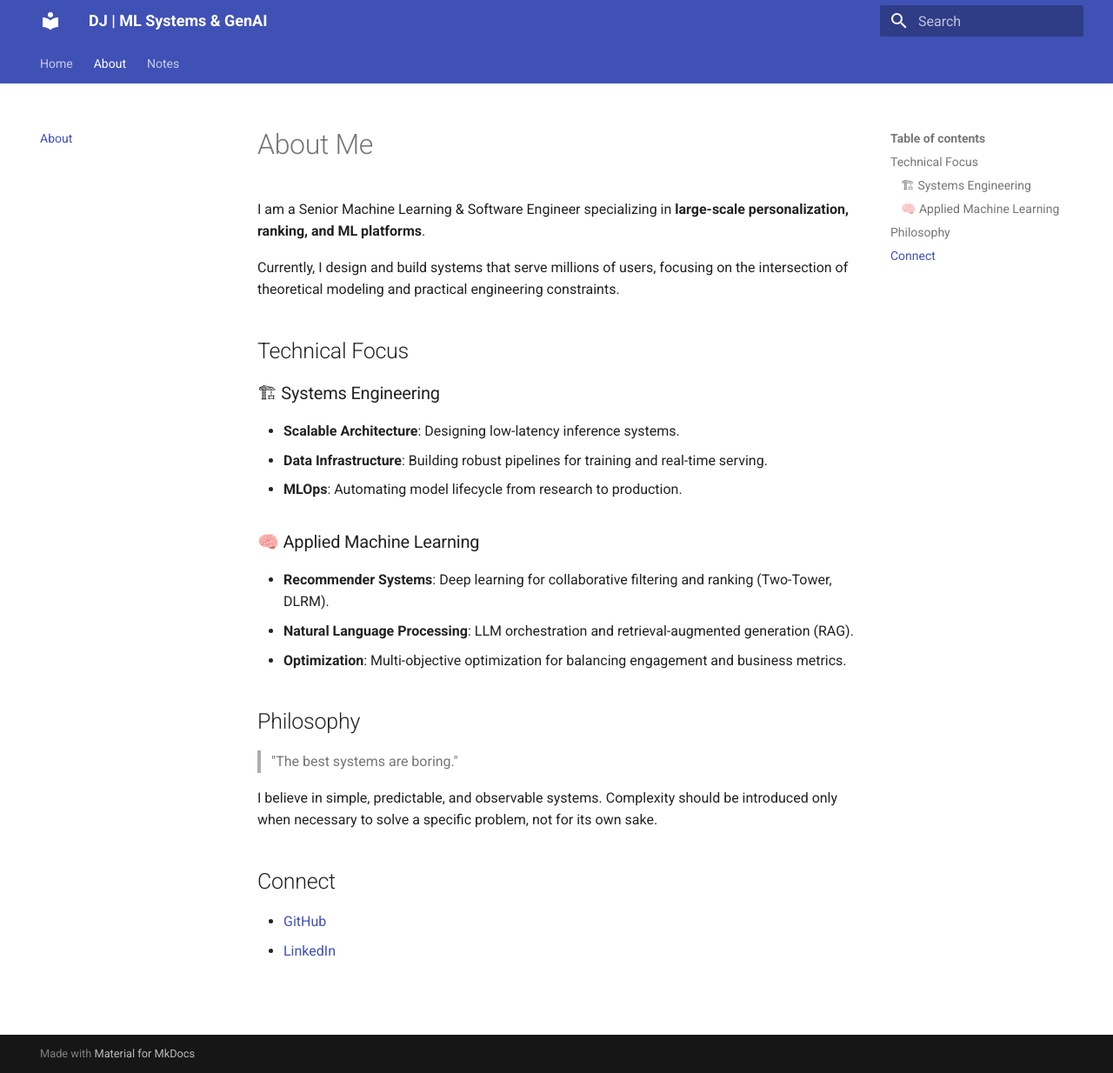
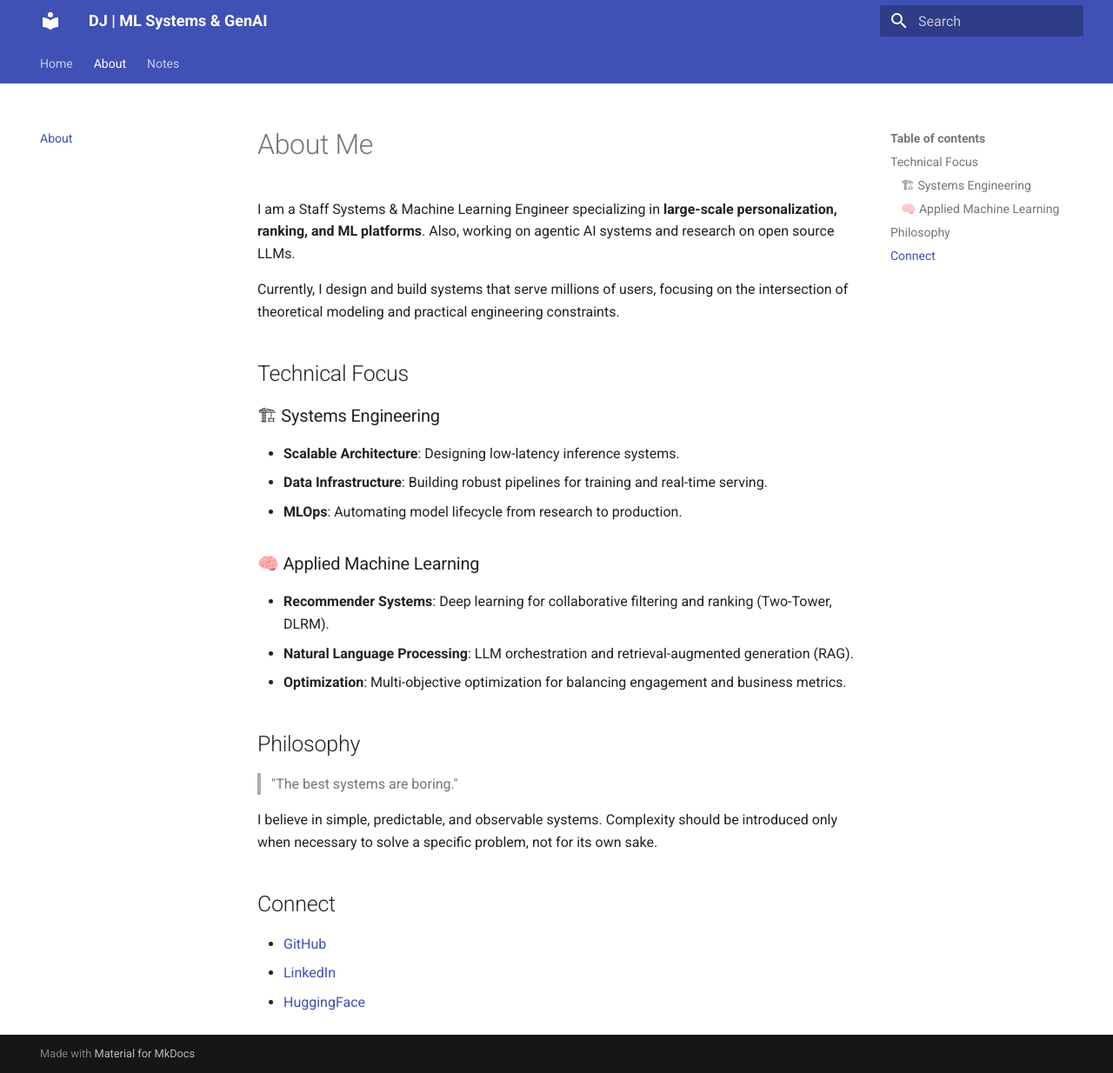
Before and after one commit to DJ92/interview-notes, an MkDocs documentation site: the page built from docs/about.md, in a window 1280 px wide and 1234 px high. Shown: the whole window at 87% size. Built offline with MkDocs 1.6.1 and Material for MkDocs 9.7.7, drawn with Linux system fonts in a browser that asks for light colours.

Commit message:
Update profile and about page

```diff
--- a/docs/about.md
+++ b/docs/about.md
@@ -1,6 +1,6 @@
 # About Me
 
-I am a Senior Machine Learning & Software Engineer specializing in **large-scale personalization, ranking, and ML platforms**.
+I am a Staff Systems & Machine Learning Engineer specializing in **large-scale personalization, ranking, and ML platforms**. Also, working on agentic AI systems and research on open source LLMs.
 
 Currently, I design and build systems that serve millions of users, focusing on the intersection of theoretical modeling and practical engineering constraints.
 
@@ -25,4 +25,5 @@ I believe in simple, predictable, and observable systems. Complexity should be i
 ## Connect
 
 *   [GitHub](https://github.com/DJ92)
-*   [LinkedIn](#) <!-- Add your LinkedIn URL here -->
+*   [LinkedIn](https://www.linkedin.com/in/joshidheeraj/)
+*   [HuggingFace](https://huggingface.co/Djosh1992)
```
Also changed, not shown: docs/index.md (+1 -1 lines).
